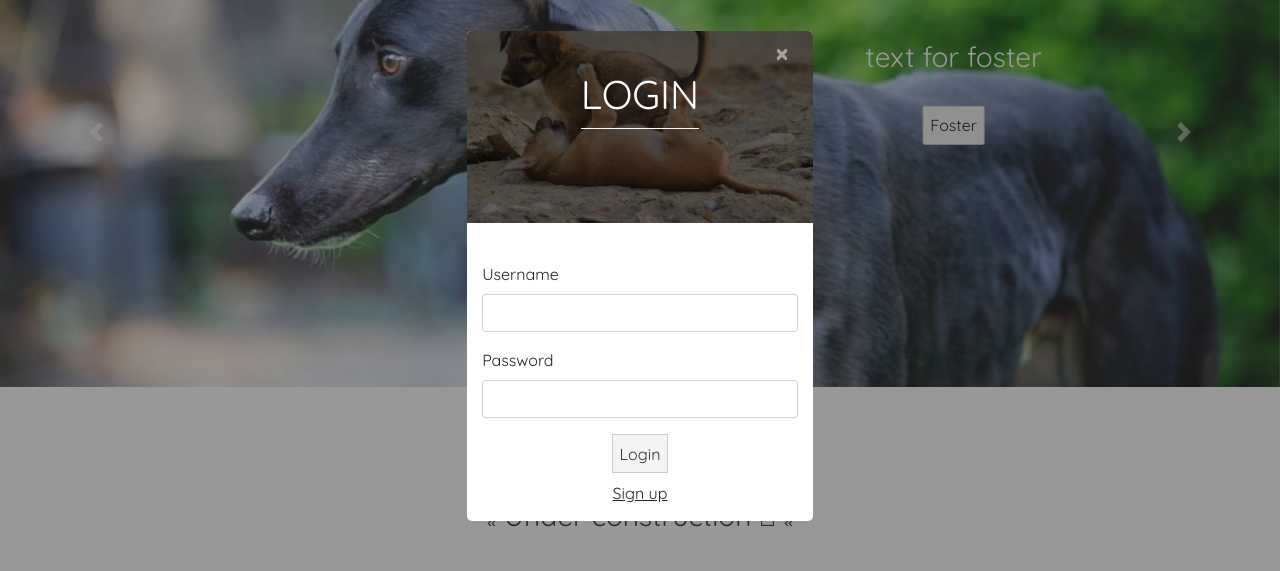
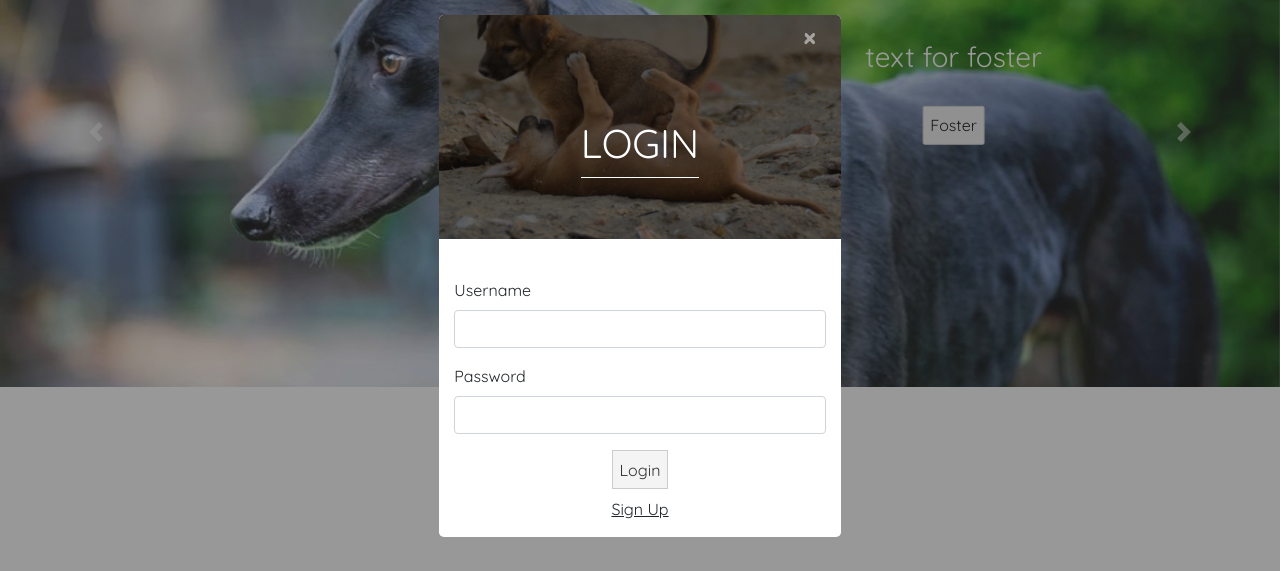
Before and after one commit to rochelle-m/pl406-doggo-adoption, a Svelte app in the folder client/: page / in a window 1280 px wide. Both pictures are taken after a click on the button "Login". Shown: the part 124-695 px from the top of the page. Built offline with nearby package versions, Linux system fonts and the light colour scheme.

Commit message:
Style changes and minor improvments

```diff
--- a/client/src/App.svelte
+++ b/client/src/App.svelte
@@ -12,23 +12,16 @@
   import Navbar from "./components/Navbar.svelte";
 
   import Modal from "./utils/Modal.svelte";
-  import { login, signup } from "./stores/store";
+  import { login, signup, openModal } from "./stores/store";
 
   let showSignup, showLogin;
 
-  login.subscribe(newValue	=>	{ showLogin = newValue});
-  signup.subscribe(newValue	=>	{ showSignup = newValue});
-
-  const openModal = (type) => {
-    if (type === "login") {
-      login.update((_) => true);
-      signup.update((_) => false);
-    }
-    if (type === "signup") {
-      signup.update((_) => true);
-      login.update((_) => false);
-    }
-  };
+  login.subscribe((newValue) => {
+    showLogin = newValue;
+  });
+  signup.subscribe((newValue) => {
+    showSignup = newValue;
+  });
 </script>
 
 <main>
@@ -47,10 +40,10 @@
     <button on:click={() => openModal("login")}> Login </button>
     <button on:click={() => openModal("signup")}> Signup </button>
     {#if showLogin}
-    <Modal message="Login" />
+      <Modal token="login" />
     {/if}
     {#if showSignup}
-    <Modal message="Sign up" />
+      <Modal token="signup" />
     {/if}
 
     <Footer />
--- /dev/null
+++ b/client/src/modules/forms.js
@@ -0,0 +1,14 @@
+export default {
+  login: {
+    title: "Login",
+    banner: "/images/dog13.jpg",
+    endpoint: "/signin",
+    alt: "Sign Up",
+  },
+  signup: {
+    title: "Sign Up",
+    banner: "/images/dog2.jpg",
+    endpoint: "/signup",
+    alt: "Login",
+  },
+};
--- a/client/src/stores/store.js
+++ b/client/src/stores/store.js
@@ -1,4 +1,41 @@
-import { writable } from 'svelte/store';
+import { writable } from "svelte/store";
 
 export const login = writable(false);
 export const signup = writable(false);
+
+let prevBodyPosition;
+let prevBodyOverflow;
+
+export const openModal = (type) => {
+  disableScroll();
+  if (type === "login") {
+    login.update((_) => true);
+    signup.update((_) => false);
+  }
+  if (type === "signup") {
+    signup.update((_) => true);
+    login.update((_) => false);
+  }
+};
+
+export let close = () => {
+  enableScroll();
+  login.update((_) => false);
+  signup.update((_) => false);
+};
+
+const disableScroll = () => {
+  scrollY = window.scrollY;
+  prevBodyPosition = document.body.style.position;
+  prevBodyOverflow = document.body.style.overflow;
+  document.body.style.position = "fixed";
+  document.body.style.top = `-${scrollY}px`;
+  document.body.style.overflow = "hidden";
+};
+
+const enableScroll = () => {
+  document.body.style.position = prevBodyPosition || "";
+  document.body.style.top = "";
+  document.body.style.overflow = prevBodyOverflow || "";
+  window.scrollTo(0, scrollY);
+};
--- a/client/src/utils/Modal.svelte
+++ b/client/src/utils/Modal.svelte
@@ -1,13 +1,15 @@
 <script>
-  import { login, signup } from "../stores/store";
-  export let message;
+  import { close } from "../stores/store";
+  import formContent from "../modules/forms";
+  import { fade } from "svelte/transition";
 
-  let imgSrc = "/images/dog13.jpg";
-  let showSignUp = message == "Sign up";
+  export let token;
 
-  let alt = showSignUp ? "Login" : "Sign up";
-  let endpoint = showSignUp ? "signup" : "signin";
-  let url = `http://localhost:5001/api/${endpoint}/`;
+  let tokens = Object.keys(formContent);
+  let currentIndex = tokens.findIndex((i) => i == token);
+
+  let current = formContent[tokens[currentIndex]];
+  let baseUrl = `http://localhost:5001/api/`;
 
   let errors = {
     username: "",
@@ -15,49 +17,34 @@
     email: "",
   };
 
-  let close = () => {
-    login.update((_) => false);
-    signup.update((_) => false);
+  let change = () => {
+    currentIndex = +!currentIndex;
+    current = formContent[tokens[currentIndex]];
   };
 
-  let change = () => {
-    showSignUp = !showSignUp;
-
-    if (showSignUp) {
-      endpoint = "signup";
-      message = "Sign up";
-      alt = "Login";
-    } else {
-      endpoint = "signin";
-      message = "Login";
-      alt = "Sign up";
-    }
-    url = `http://localhost:5001/api/${endpoint}/`;
-    console.log(url);
-  };
-
-  let email = "";
-  let username = "";
-  let password = "";
+  let email;
+  let username;
+  let password;
 
   let sendRequest = function (event) {
     event.preventDefault();
     // display loading, disable button ...
     // send request
     // get result => suspend loading
+    console.log(current);
   };
 </script>
 
-<div class="modal">
-  <div class="backdrop" />
+<div class="modal" in:fade out:fade>
+  <div class="backdrop" on:dblclick={close} />
   <div class="content-wrapper">
     <div class="content">
       <div class="close" on:click={close}>×</div>
-      <img src={imgSrc} alt="banner" />
-      <h2 class="message">{message}</h2>
+      <img src={current.banner} alt="banner" />
+      <h2 class="message">{current.title}</h2>
       <div class="container">
         <form>
-          {#if showSignUp}
+          {#if currentIndex}
             <div class="form-group">
               <label for="email">Email</label>
               <input
@@ -65,6 +52,7 @@
                 type="email"
                 class="form-control"
                 id="email"
+                required
               />
               <small id="emailError" class="text-warning"
                 >{errors["email"]}</small
@@ -79,6 +67,7 @@
               type="text"
               class="form-control"
               id="username"
+              required
             />
             <small id="usernameError" class="text-warning"
               >{errors["username"]}</small
@@ -92,6 +81,7 @@
               type="password"
               class="form-control"
               id="password"
+              required
             />
             <small id="passwordError" class="text-warning"
               >{errors["password"]}</small
@@ -99,8 +89,12 @@
           </div>
 
           <div class="form-group text-center">
-            <button type="submit" on:click={sendRequest}> {message}</button>
-            <span class="d-block mt-2" on:click={change}> <u>{alt}</u> </span>
+            <button type="submit" on:click={sendRequest}>
+              {current.title}</button
+            >
+            <span class="d-block mt-2" on:click={change}>
+              <u>{current.alt}</u>
+            </span>
           </div>
         </form>
       </div>
@@ -151,7 +145,7 @@
   h2.message {
     position: relative;
     z-index: 10;
-    top: -12vw;
+    top: -15vh;
     font-size: 5vmin;
     margin: auto;
     width: fit-content;
@@ -177,7 +171,7 @@
   img {
     filter: brightness(40%);
     width: 100%;
-    height: 15vmax;
+    height: 28vh;
   }
 
   div > span {
```
